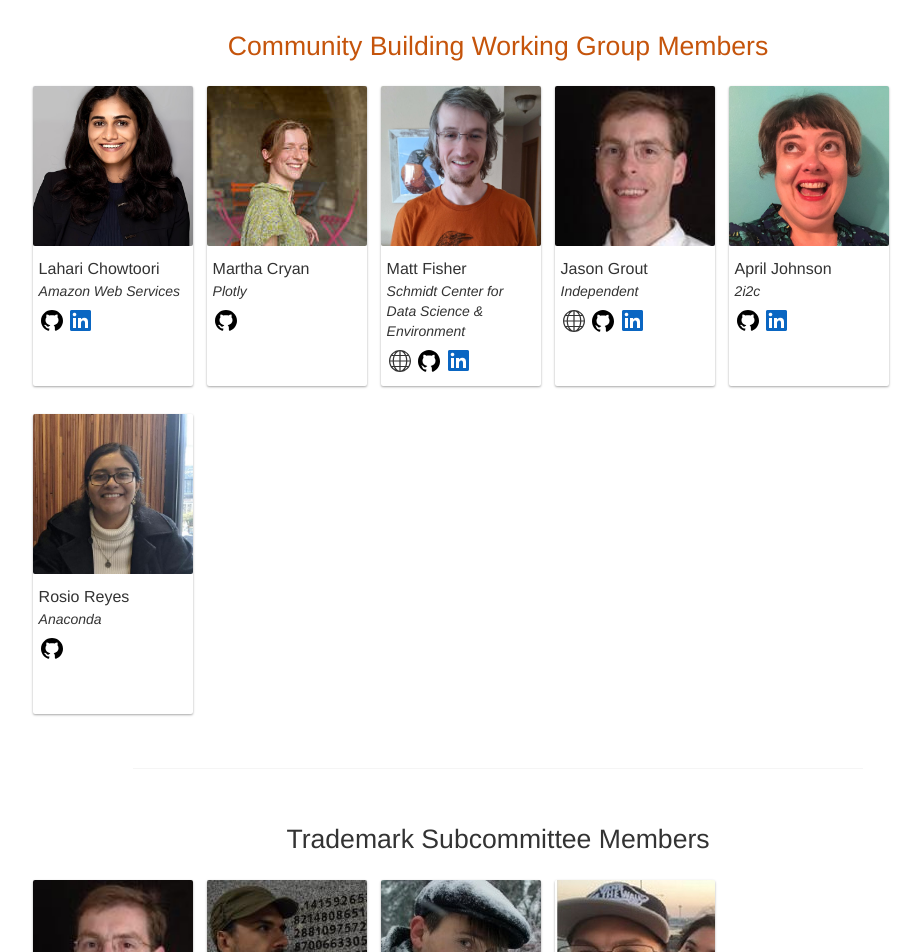
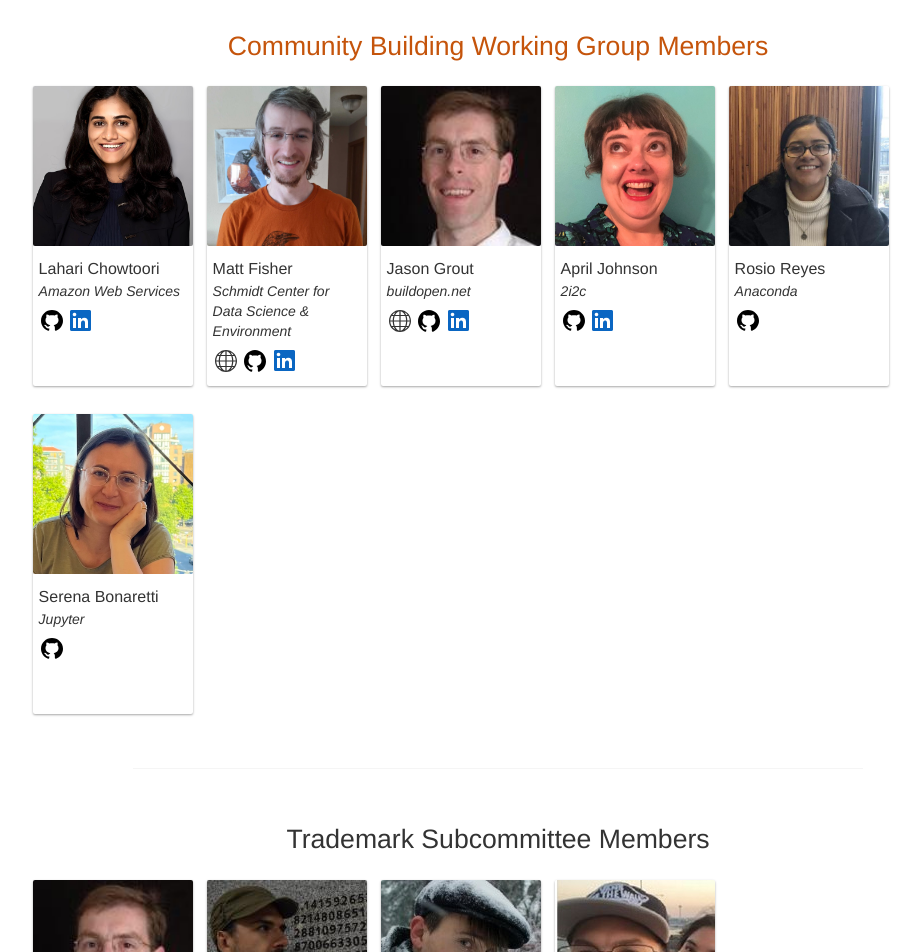
Before and after one commit to jupyter/jupyter.github.io, a Jekyll site: the page built from about.html, in a window 1280 px wide and 1400 px high, scrolled down 9531 px. Shown: the top 952 px of the window, without its empty margins (142-1063 px from the left). Built offline with Jekyll 4.4.1, drawn with Linux system fonts in a browser that asks for light colours; comment, search, counter and statistics services are not loaded; some of the changed text lies outside the part shown.

Commit message:
Update JCB (#872)
This updates the JCB listing on the about page, including adding Serena as a member.

```diff
--- a/about.html
+++ b/about.html
@@ -338,7 +338,7 @@ distinguished_inaugural:
     gh_handle: ellisonbg
   - name: Jason Grout
     photo: JasonGrout.jpeg
-    affiliation: Independent
+    affiliation: buildopen.net
     gh_handle: jasongrout
     linkedin: https://www.linkedin.com/in/jason-grout/
     personal: https://jasongrout.org/
@@ -501,7 +501,7 @@ software_steering_council:
 trademark_subcomittee:
   - name: Jason Grout
     photo: JasonGrout.jpeg
-    affiliation: Independent
+    affiliation: buildopen.net
     gh_handle: jasongrout
     linkedin: https://www.linkedin.com/in/jason-grout/
     personal: https://jasongrout.org/
@@ -529,10 +529,6 @@ community_building:
   affiliation: Amazon Web Services
   linkedin: https://www.linkedin.com/in/lahari-chowtoori/
   gh_handle: LahariChowtoori
-- name: Martha Cryan
-  photo: Martha_Cryan.jpg
-  gh_handle: marthacryan
-  affiliation: Plotly
 - name: Matt Fisher
   photo: Matt_Fisher.jpg
   affiliation: Schmidt Center for Data Science & Environment
@@ -541,7 +537,7 @@ community_building:
   personal: https://mfisher87.github.io/
 - name: Jason Grout
   photo: JasonGrout.jpeg
-  affiliation: Independent
+  affiliation: buildopen.net
   gh_handle: jasongrout
   linkedin: https://www.linkedin.com/in/jason-grout/
   personal: https://jasongrout.org/
@@ -554,6 +550,10 @@ community_building:
   photo: Rosio_Reyes.jpeg
   affiliation: Anaconda
   gh_handle: RRosio
+- name: Serena Bonaretti
+  photo: Serena_Bonaretti.jpg
+  affiliation: Jupyter
+  gh_handle: sbonaretti
 
 sponsor_box:
   headline: Sponsors
```
Also changed, not shown: assets/bios/Serena_Bonaretti.jpg (added).
